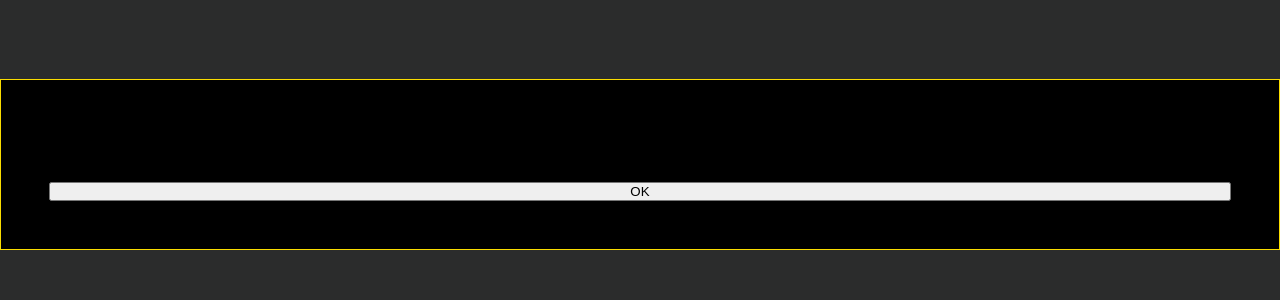
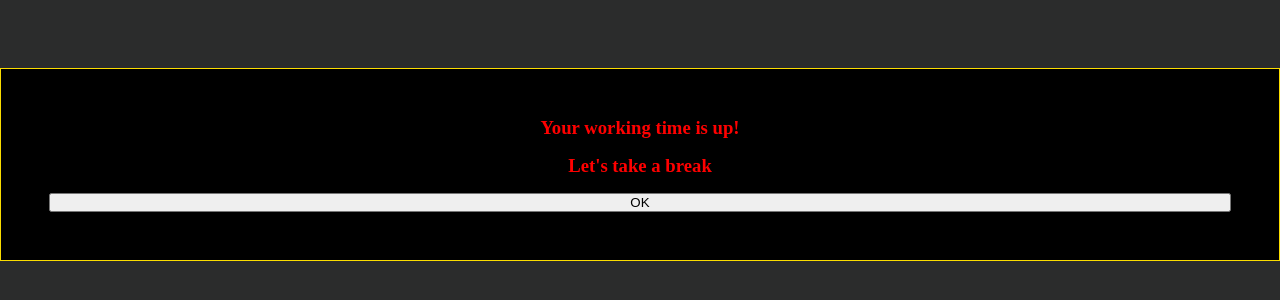
Before and after one commit to carocodingk/PomodoroTracker, a Next.js app: page /components/AlarmAlert in a window 1280 px wide. Shown: the part 236-536 px from the top of the page. Built offline with nearby package versions, Linux system fonts and the light colour scheme.

Commit message:
Added updates to styling for alarmAlert and ErrorMessage components

```diff
--- a/src/pages/components/AlarmAlert.jsx
+++ b/src/pages/components/AlarmAlert.jsx
@@ -1,9 +1,9 @@
 function AlarmAlert({setTimesUp}){
   return(
     <div className="posAbsoluteTop flexBox flexColumn flexJustifyCenter modalBox">
-      <div id="timesUp1" className="flexBox flexColumn flexJustifySpaceAround dialogBox">
-        <h2 className="centerTex test">Your working time is up!</h2>
-        <h2 className="centerText test">Let's take a break</h2>
+      <div className="flexBox flexColumn dialogBox">
+        <h3 className="boxTitle centerText">Your working time is up!</h3>
+        <h3 className="boxTitle centerText">Let's take a break</h3>
         <input className="okButton" type="button" value="OK" onClick={()=> setTimesUp(false)} />
       </div>
     </div>
--- a/src/pages/components/ErrorMessage.jsx
+++ b/src/pages/components/ErrorMessage.jsx
@@ -1,8 +1,8 @@
 function ErrorMessage({setShowErrorMsg}){
   return(
-    <div className="posAbsoluteTop flexBox flexJustifyCenter modalBox">
-      <div id="errorBox" className="dialogBox flexBox flexColumn flexJustifySpaceAround">
-        <h3>Error! The task you are trying to enter is empty!</h3>
+    <div className="posAbsoluteTop flexBox flexColumn flexJustifyCenter modalBox">
+      <div id="errorBox" className="dialogBox flexBox flexColumn">
+        <h3 className="boxTitle centerText">Error! The task you are trying to enter is empty!</h3>
         <input className="timerButton hoverItem okButton"
           type="button" value='OK!' onClick={() => setShowErrorMsg(false)} />
       </div>
--- a/src/styles/styles.css
+++ b/src/styles/styles.css
@@ -75,6 +75,11 @@
   max-height: 30vh;
 }
 
+.boxTitle {
+  padding-bottom: 1rem;
+  color: red;
+}
+
 #taskDescription {
   min-width: 60vw;
 }
```
